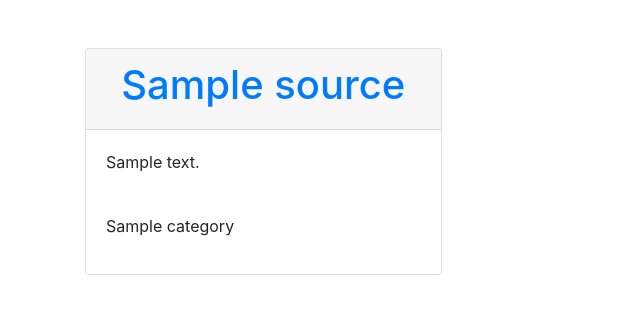
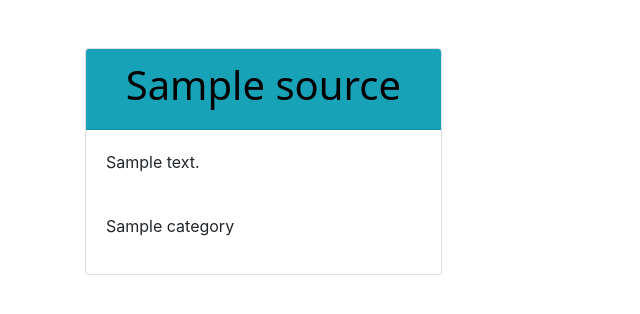
Before and after one commit to kamauvick/NewsHighlights, a Python web app: template app/templates/index.html in a window 1280 px wide. Shown: the part 56-370 px from the top of the page, without its empty margins (0-640 px from the left). Run offline with Jinja, Linux system fonts and the light colour scheme; the template is opened without the code that fills it: most values are stand-ins (such as "Sample title", 1, 10 or a date in 2020); some libraries are stand-ins or nearby versions.

Commit message:
Refactor the sources macro and fix bootstrap classes.

```diff
--- a/app/templates/display_sources_macro.html
+++ b/app/templates/display_sources_macro.html
@@ -6,13 +6,16 @@
     <div class="card-columns">
         {% for source in sources %}
         <div class="card">
-            <div class="card-header">
-                <a href="/"><h1 class="text-center">{{source.name}}</h1></a>
+            <div class="card-header bg-info" style="opacity:1;">
+                <a href="/" style="color:#000000; font-family:system-ui; font-size:15px;"><h1 class="text-center">{{source.name}}</h1></a>
             </div>
             <div class="card-body">
                 <p>{{source.description}}</p>
                 <p><br>{{ source.category }}</p>
             </div>
+<!--            <div class="card-footer">-->
+<!--                <a href="{{source.url}}"><button class="btn btn-success">View more</button></a>-->
+<!--            </div>-->
         </div>
         {% endfor %}
     </div>
```
